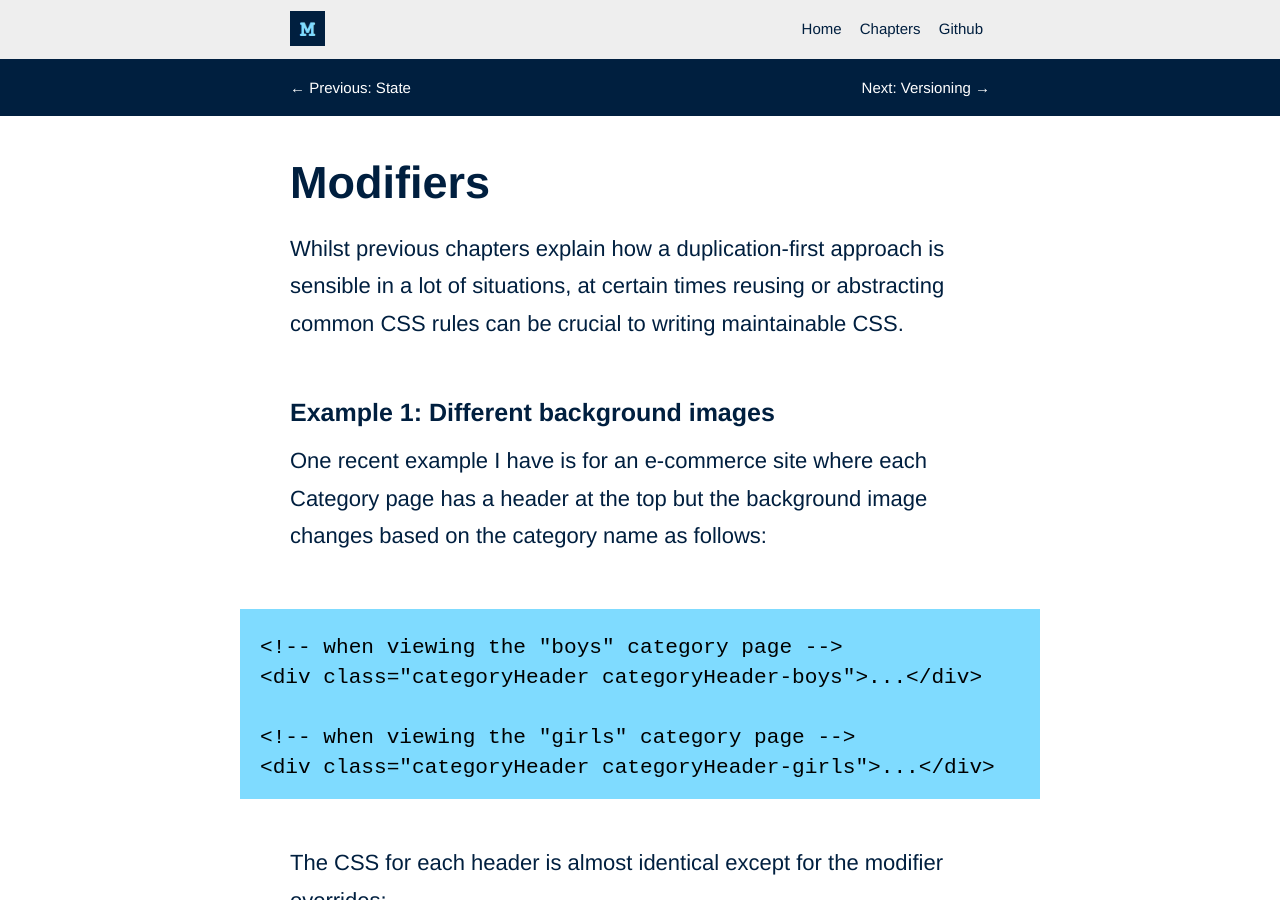
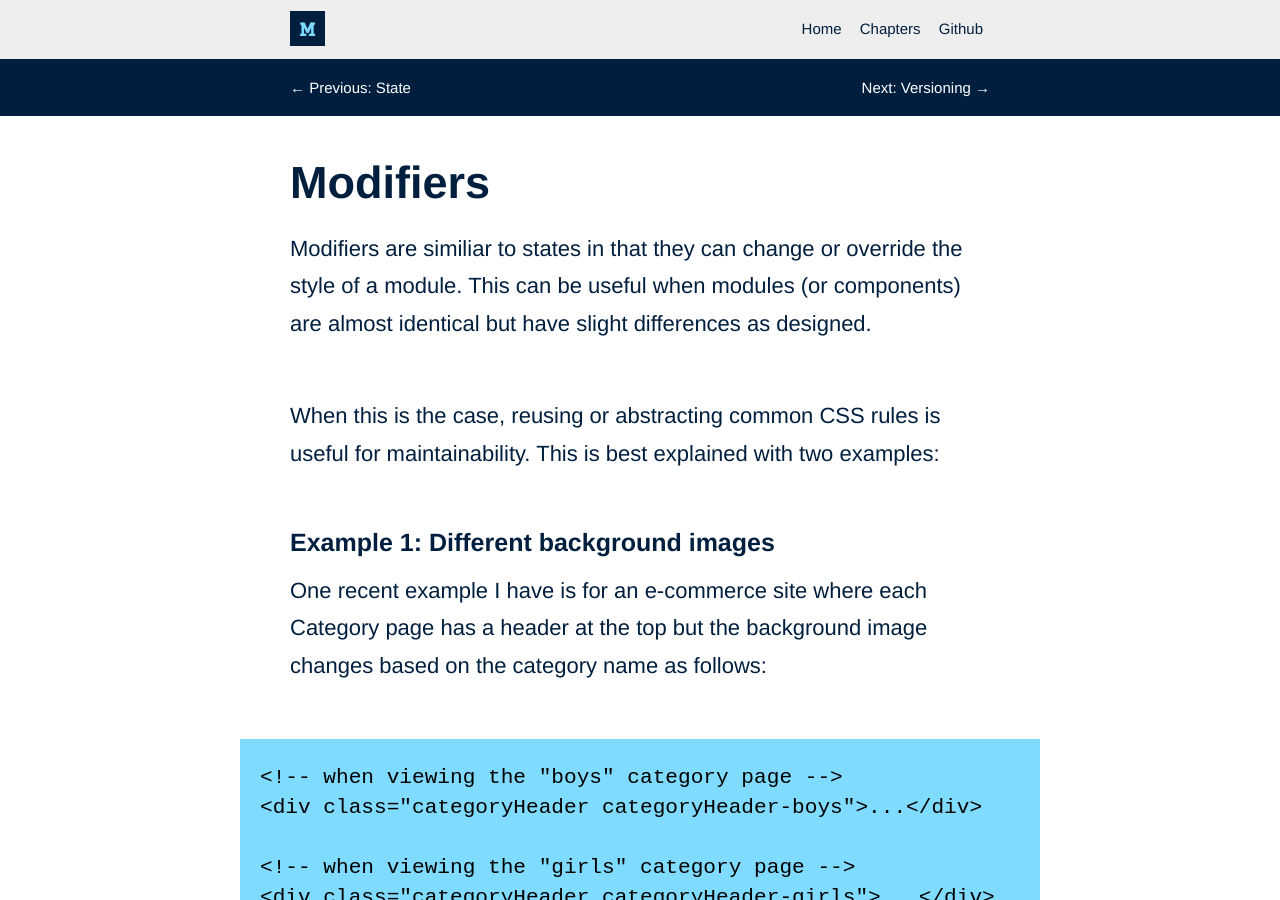
Before and after one commit to adamsilver/maintainablecss.com-jekyll, a Jekyll site: the page built from _chapters/08-modifiers.md, in a window 1280 px wide and 900 px high. Built offline with Jekyll 4.4.1, drawn with Linux system fonts in a browser that asks for light colours.

Commit message:
modifiers

```diff
--- a/_chapters/08-modifiers.md
+++ b/_chapters/08-modifiers.md
@@ -6,7 +6,9 @@ permalink: /chapters/modifiers/
 description: Use modifiers to change appearance based on slight differences.
 ---
 
-Whilst previous chapters explain how a duplication-first approach is sensible in a lot of situations, at certain times reusing or abstracting common CSS rules can be crucial to writing maintainable CSS.
+Modifiers are similiar to states in that they can change or override the style of a module. This can be useful when modules (or components) are almost identical but have slight differences as designed.
+
+When this is the case, reusing or abstracting common CSS rules is useful for maintainability. This is best explained with two examples:
 
 ## Example 1: Different background images
 
```
